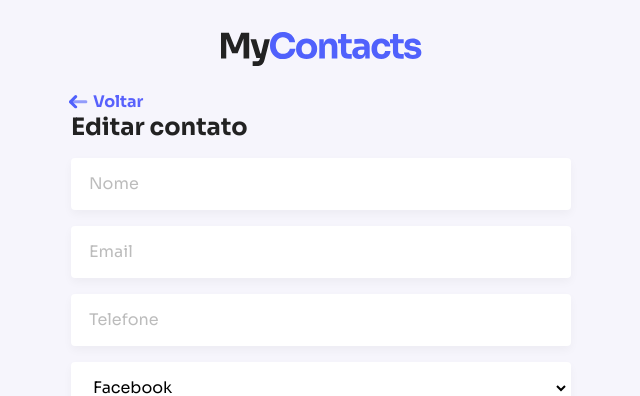
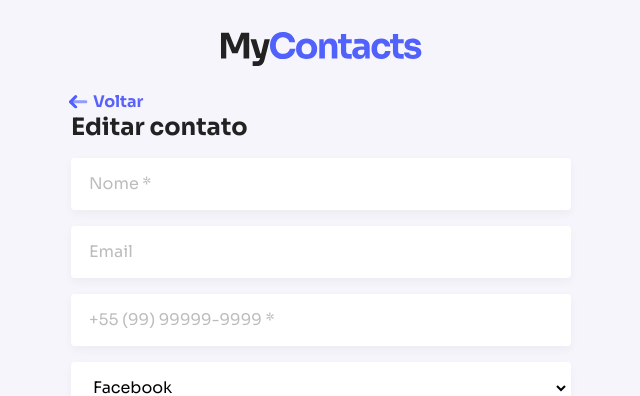
Before and after one commit to gelutz/jstack-course, a React (Vite) app in the folder contact-app/web/: page /edit/1 in a window 1280 px wide. Shown: the top 396 px of the page, without its empty margins (319-959 px from the left). Built offline with nearby package versions, Linux system fonts and the light colour scheme.

Commit message:
feat: mask do telefone

```diff
--- a/contact-app/web/src/components/ContactsForm/index.jsx
+++ b/contact-app/web/src/components/ContactsForm/index.jsx
@@ -1,5 +1,5 @@
 import React, { useState } from "react";
-import { validateEmail, validatePhone } from "../../utils/validation";
+import { isValidEmail, maskPhone } from "../../utils/validation";
 
 import { Button } from "../Button";
 import { Form } from "./styles";
@@ -23,15 +23,14 @@ const ContactForm = ({ buttonLabel = "Enviar" }) => {
     }
 
     const emailInput = data.get("email");
-    if (emailInput && !validateEmail(emailInput)) {
+    if (emailInput && !isValidEmail(emailInput)) {
       addError({ field: "email", message: "Email é inválido" });
     }
 
     const telefoneInput = data.get("telefone");
+    console.log(telefoneInput);
     if (!telefoneInput) {
       addError({ field: "telefone", message: "Telefone é obrigatório" });
-    } else if (!validatePhone(telefoneInput)) {
-      addError({ field: "telefone", message: "Telefone é inválido" });
     }
   };
 
@@ -40,6 +39,8 @@ const ContactForm = ({ buttonLabel = "Enviar" }) => {
     const formData = new FormData(event.target);
 
     validateForm(formData);
+    // para enviar o telefone sem os caracteres extras
+    // usar essa regex: /^(\D)/g
   };
 
   return (
@@ -47,7 +48,7 @@ const ContactForm = ({ buttonLabel = "Enviar" }) => {
       <FormGroup>
         <InputContainer error={getErrorMessage("name")}>
           <Input
-            placeholder="Nome"
+            placeholder="Nome *"
             name="name"
             value={name}
             onChange={(e) => setName(e.target.value)}
@@ -64,10 +65,11 @@ const ContactForm = ({ buttonLabel = "Enviar" }) => {
         </InputContainer>
         <InputContainer error={getErrorMessage("telefone")}>
           <Input
-            placeholder="Telefone"
+            placeholder="+55 (99) 99999-9999 *"
             name="telefone"
             value={telefone}
-            onChange={(e) => setTelefone(e.target.value)}
+            maxLength="15"
+            onChange={(e) => setTelefone(maskPhone(e.target.value))}
           />
         </InputContainer>
 
--- a/contact-app/web/src/utils/validation.js
+++ b/contact-app/web/src/utils/validation.js
@@ -1,9 +1,11 @@
-export const validateEmail = (email) => {
+export const isValidEmail = (email) => {
   const emailRegex = /^[a-zA-Z0-9._%+-]+@[a-zA-Z0-9.-]+\.[a-zA-Z]{2,}$/;
   return emailRegex.test(String(email).toLowerCase());
 };
 
-export const validatePhone = (phone) => {
-  const phoneRegex = /^\+?[1-9]\d{11,14}$/;
-  return phoneRegex.test(phone);
+export const maskPhone = (phone) => {
+  return phone
+    .replace(/\D/g, "")
+    .replace(/^(\d{2})\B/, "($1) ")
+    .replace(/(\d{1})?(\d{4})(\d{4})$/, "$1$2-$3");
 };
```
